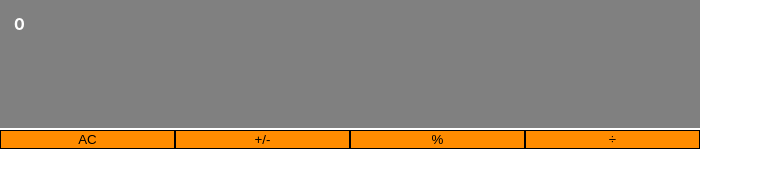
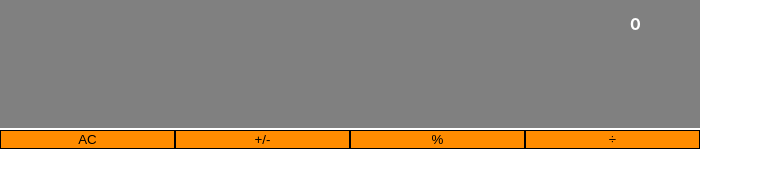
Before and after one commit to samgaco/calculator-react, a React (Create React App) app: page / in a window 1280 px wide. Shown: the top 178 px of the page, without its empty margins (0-763 px from the left). Built offline with nearby package versions, Linux system fonts and the light colour scheme.

Commit message:
result to the right

```diff
--- a/src/assets/style.css
+++ b/src/assets/style.css
@@ -32,6 +32,5 @@ button{
     height: 100px;
     color: white;
     font-weight: bold;
-    padding: 2%;
-    text-align: right;
+    padding: 2% 2% 2% 90%;
 }
```
